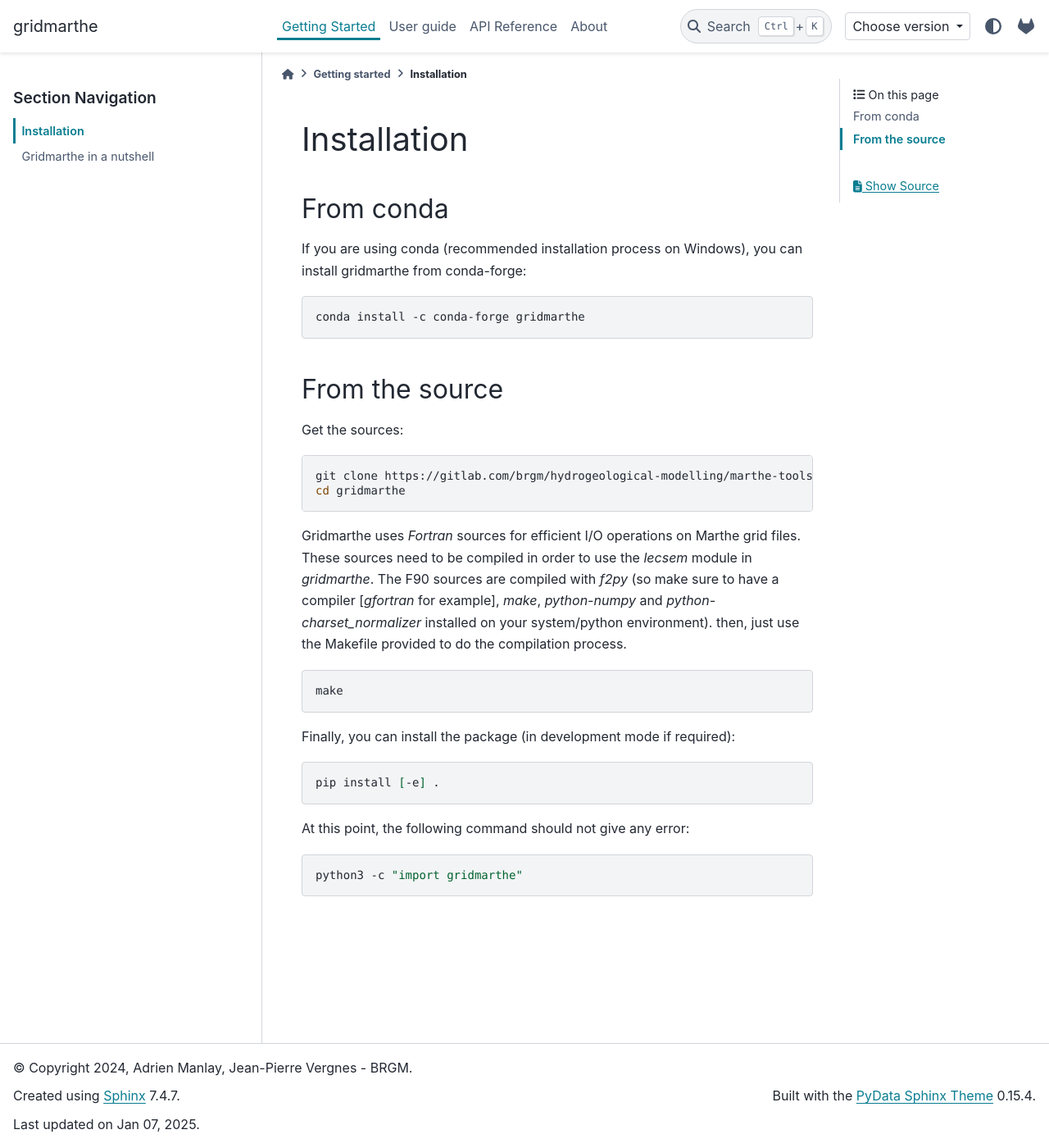
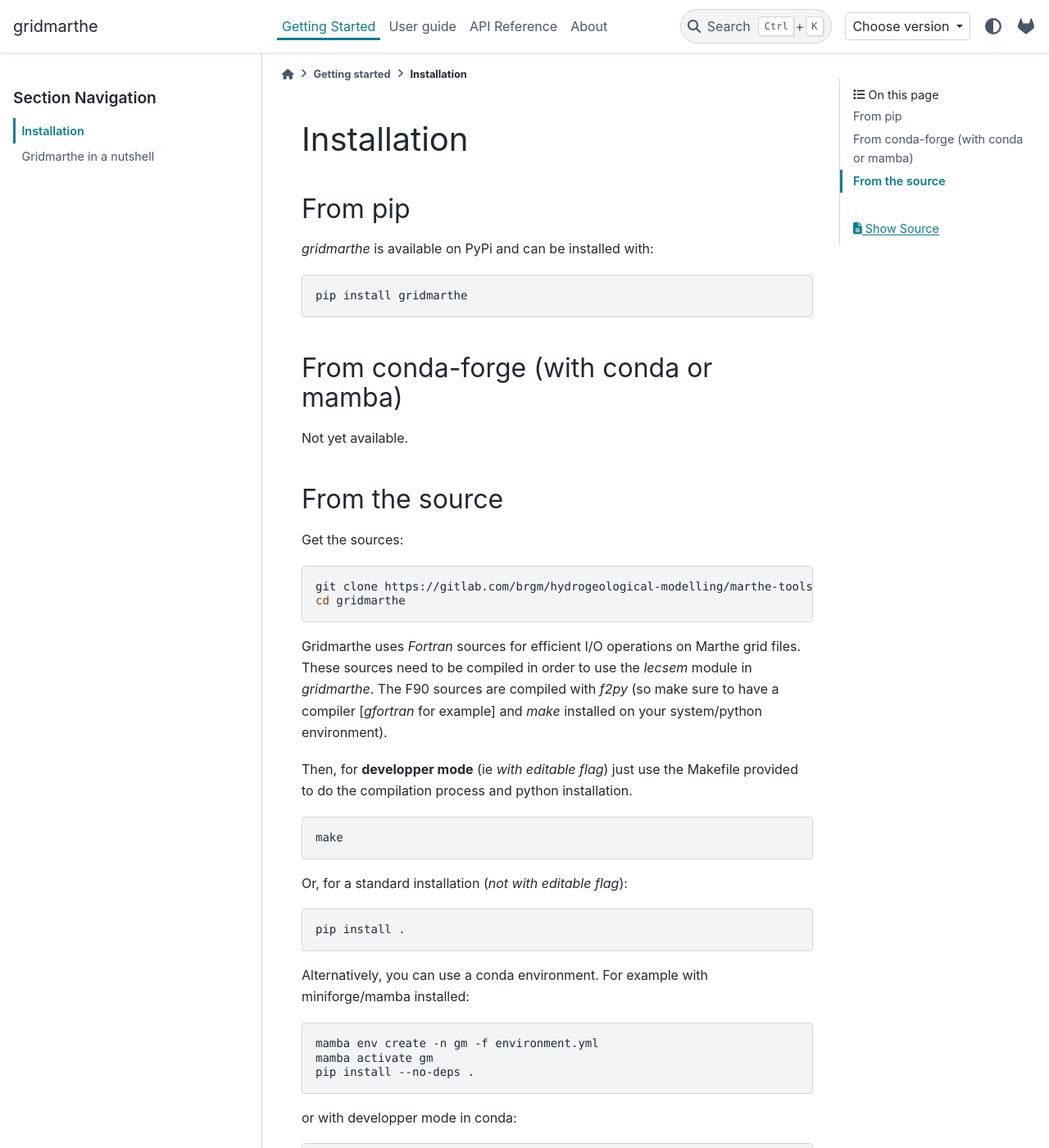
Before and after one commit to manlaya/gridmarthe, a Sphinx documentation site: the page built from docs/source/getting_started/install.rst, in a window 1280 px wide and 1400 px high. Shown: the whole window at 82% size. Built offline with Sphinx 7.4.7 and the PyData theme 0.15.4, drawn with Linux system fonts in a browser that asks for light colours; comment, search, counter and statistics services are not loaded; the version number is read from the project's files by our own code; some of the changed text lies outside the part shown.

Commit message:
fix: scripts (merge previous dev);build: add entry in makefile for lib doc: update documentation

```diff
--- a/docs/source/conf.py
+++ b/docs/source/conf.py
@@ -7,7 +7,7 @@
 # https://www.sphinx-doc.org/en/master/usage/configuration.html#project-information
 
 import os, sys
-sys.path.insert(0, '../../src')
+# sys.path.insert(0, '../../src')
 from gridmarthe import __version__
 
 project = 'gridmarthe'
@@ -18,6 +18,8 @@
 
 html_short_title = project
 html_title = project
+
+html_baseurl = 'https://gridmarthe.readthedocs.io/'
 
 # -- General configuration ---------------------------------------------------
 # https://www.sphinx-doc.org/en/master/usage/configuration.html#general-configuration
@@ -53,7 +55,7 @@
 
 # html_theme = 'furo'
 html_theme = 'pydata_sphinx_theme'
-html_static_path = ['_static']
+# html_static_path = ['_static']
 # html_css_files = ['custom.css']
 
 # adapted from gardenia/ramo doc:
@@ -80,8 +82,7 @@
     # "footer_end": ["corporate-logo"],
     "header_links_before_dropdown": 6,
     "switcher": {
-    #     "json_url": f"{html_baseurl}/_static/switcher.json",
-        "json_url": "./switcher.json",
+        "json_url": f"{html_baseurl}/en/latest/_static/switcher.json",
         "version_match": release
     },
 }
@@ -133,8 +134,9 @@
 intersphinx_mapping = {
     'sphinx': ('https://www.sphinx-doc.org/en/master/',  None),
     'python': ('https://docs.python.org/3', None),
-    'numpy': ('https://docs.scipy.org/doc/numpy', None),
+    'numpy' : ('https://docs.scipy.org/doc/numpy', None),
     'pandas': ("https://pandas.pydata.org/docs/", None),
+    # 'xarray': ("https://docs.xarray.dev/", None),
 }
 
 intersphinx_cache_limit = 5
--- a/docs/source/getting_started/install.rst
+++ b/docs/source/getting_started/install.rst
@@ -1,15 +1,20 @@
 Installation
 ------------
 
-From conda
-~~~~~~~~~~
+From pip
+~~~~~~~~
 
-If you are using conda (recommended installation process on Windows), you can
-install gridmarthe from conda-forge:
+`gridmarthe` is available on PyPi and can be installed with:
 
 .. code-block:: bash
 
-    conda install -c conda-forge gridmarthe
+    pip install gridmarthe
+
+
+From conda-forge (with conda or mamba)
+~~~~~~~~~~~~~~~~~~~~~~~~~~~~~~~~~~~~~~
+
+Not yet available.
 
 
 From the source
@@ -25,19 +30,40 @@
 Gridmarthe uses `Fortran` sources for efficient I/O operations on Marthe grid files.
 These sources need to be compiled in order to use the `lecsem` module in `gridmarthe`.
 The F90 sources are compiled with `f2py` (so make sure to have a compiler [`gfortran`
-for example], `make`, `python-numpy` and `python-charset_normalizer` installed on your system/python environment).
-then, just use the Makefile provided to do the compilation process.
+for example] and `make` installed on your system/python environment).
+
+Then, for **developper mode** (ie *with editable flag*) just use the Makefile provided to do the compilation process and python installation.
 
 .. code-block:: bash
 
     make
 
 
-Finally, you can install the package (in development mode if required):
+Or, for a standard installation (*not with editable flag*):
 
 .. code-block:: bash
 
-    pip install [-e] .
+    pip install .
+
+Alternatively, you can use a conda environment. For example with miniforge/mamba installed:
+
+.. code-block:: bash
+
+    mamba env create -n gm -f environment.yml
+    mamba activate gm
+    pip install --no-deps .
+
+or with developper mode in conda:
+
+.. code-block:: bash
+
+    mamba env create -n gm -f environment.yml
+    mamba activate gm
+    cd src/gridmarthe/lecsem
+    f2py -c lecsem.f90 edsemigl.f90 scan_grid.f90 -m lecsem --backend=meson --lower
+    cd ../../../
+    conda develop .
+
 
 At this point, the following command should not give any error:
 
--- a/docs/source/index.rst
+++ b/docs/source/index.rst
@@ -15,7 +15,8 @@
 
 Gridmarthe is a Python project for (fast) operations on Marthe grid files.
 
-Marthe is a hydrogeological modelling code developped at BRGM, French Geological Survey
+`Marthe <https://www.brgm.fr/en/software/marthe-modelling-software-groundwater-flows>`_
+is a hydrogeological modelling code developped at BRGM, French Geological Survey
 :cite:`2020:thiery_guidelines`.
 
 This library is open-source and released under the GNU General Public License (v3+).
--- a/docs/source/user_guide/index.rst
+++ b/docs/source/user_guide/index.rst
@@ -1,3 +1,5 @@
+.. _userguide:
+
 User Guide
 ===============
 
--- a/pyproject.toml
+++ b/pyproject.toml
@@ -59,8 +59,8 @@
 doc = ['sphinx', 'pydata_sphinx_theme', 'sphinx-copybutton', 'sphinx_design', 'sphinxcontrib-bibtex', 'myst_nb']
 
 [project.scripts]
-ncmart = "gridmarthe:scripts.ncmart"
-cleanmgrid = "gridmarthe:scripts.cleanmgrid"
+ncmart = "gridmarthe:scripts.ncmart.main"
+cleanmgrid = "gridmarthe:scripts.cleanmgrid.main"
 
 
 [project.urls]
```
Also changed, not shown: README.md (+4 -5 lines), docs/source/getting_started/nutshell.rst (+10 -0 lines), .gitlab-ci.yml, .readthedocs.yaml, docs/source/user_guide/example/cli.ipynb, 5 other files.
